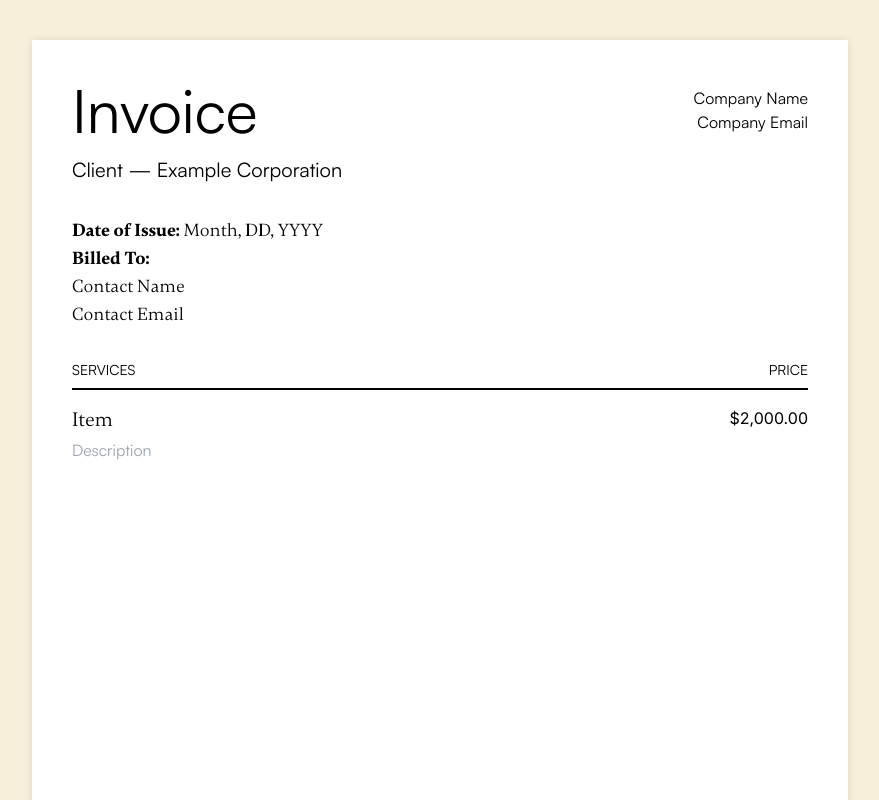
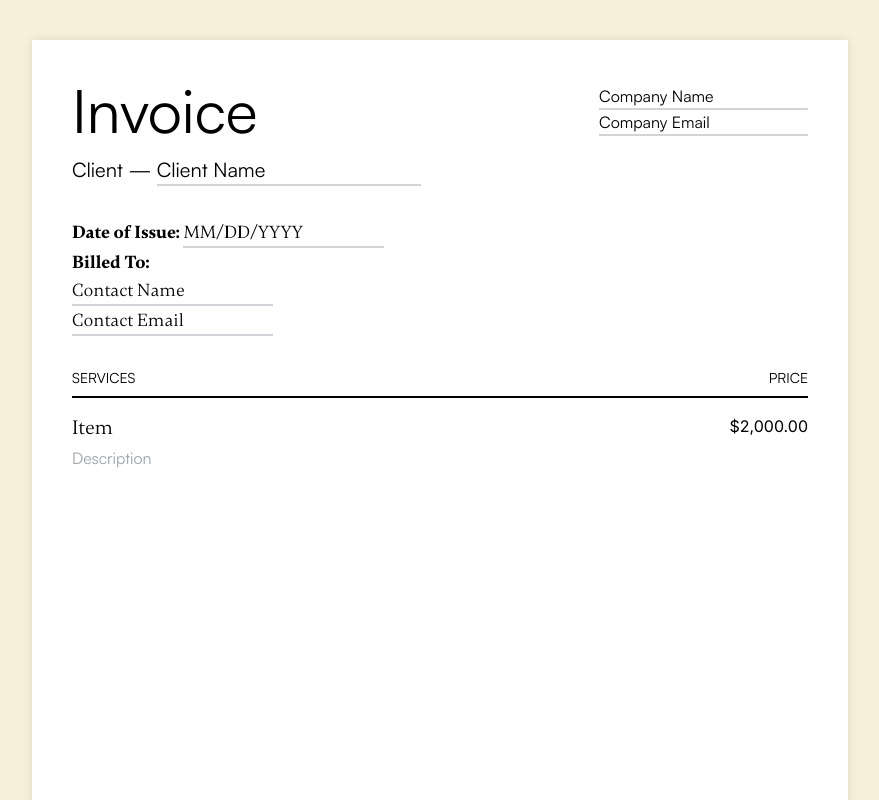
Before and after one commit to sohambasu963/Invoicer, a Next.js app in the folder client/: page / in a window 1280 px wide. Shown: the top 800 px of the page, without its empty margins (200-1079 px from the left). Built offline with nearby package versions, Linux system fonts and the light colour scheme.

Commit message:
updated invoice with editable fields

```diff
--- a/client/src/components/InvoiceTemplate.tsx
+++ b/client/src/components/InvoiceTemplate.tsx
@@ -1,4 +1,38 @@
+'use client';
+import React, { useState } from 'react';
+
 export default function InvoiceTemplate() {
+  const [clientName, setClientName] = useState('Client Name');
+  const [companyName, setCompanyName] = useState('Company Name');
+  const [companyEmail, setCompanyEmail] = useState('Company Email');
+  const [issueDate, setIssueDate] = useState('MM/DD/YYYY');
+  const [contactName, setContactName] = useState('Contact Name');
+  const [contactEmail, setContactEmail] = useState('Contact Email');
+
+  const handleClientNameChange = (event: React.ChangeEvent<HTMLInputElement>) => {
+    setClientName(event.target.value);
+  };
+
+  const handleCompanyNameChange = (event: React.ChangeEvent<HTMLInputElement>) => {
+    setCompanyName(event.target.value);
+  };
+
+  const handleCompanyEmailChange = (event: React.ChangeEvent<HTMLInputElement>) => {
+    setCompanyEmail(event.target.value);
+  };
+
+  const handleIssueDateChange = (event: React.ChangeEvent<HTMLInputElement>) => {
+    setIssueDate(event.target.value);
+  };
+
+  const handleContactNameChange = (event: React.ChangeEvent<HTMLInputElement>) => {
+    setContactName(event.target.value);
+  };
+
+  const handleContactEmailChange = (event: React.ChangeEvent<HTMLInputElement>) => {
+    setContactEmail(event.target.value);
+  };
+
   return (
     <div
       className="bg-white p-10 flex flex-col justify-between"
@@ -12,25 +46,61 @@ export default function InvoiceTemplate() {
       <header className="flex justify-between items-center">
         <h1 className="text-6xl font-satoshi-variable font-bold">Invoice</h1>
         <div className="text-right">
-          <p className="font-satoshi-variable text-md">Company Name</p>
-          <p className="font-satoshi-variable text-mds">Company Email</p>
+          <input
+            type="text"
+            value={companyName}
+            onChange={(e) => setCompanyName(e.target.value)}
+            className="font-satoshi-variable text-md inline-block border-b-2 border-gray-300"
+          />
+          <br />
+          <input
+            type="email"
+            value={companyEmail}
+            onChange={(e) => setCompanyEmail(e.target.value)}
+            className="font-satoshi-variable text-md inline-block border-b-2 border-gray-300"
+          />
         </div>
       </header>
 
       <h2 className="text-xl mt-4 font-satoshi-variable font-bold">
-        Client — Example Corporation
+        Client —{' '}
+        <input
+          type="text"
+          value={clientName}
+          onChange={handleClientNameChange}
+          className="inline-block border-b-2 border-gray-300"
+        />
       </h2>
 
       <section className="my-8">
         {/* Client Details */}
         <p className="font-gambetta-variable text-lg">
-          <strong>Date of Issue:</strong> Month, DD, YYYY
+          <strong>Date of Issue:</strong>{' '}
+          <input
+            type="text"
+            value={issueDate}
+            onChange={(e) => setIssueDate(e.target.value)}
+            className="font-gambetta-variable text-lg inline-block border-b-2 border-gray-300"
+          />
         </p>
+
         <p className="font-gambetta-variable text-lg">
           <strong>Billed To:</strong>
         </p>
-        <p className="font-gambetta-variable text-lg">Contact Name</p>
-        <p className="font-gambetta-variable text-lg">Contact Email</p>
+
+        <input
+          type="text"
+          value={contactName}
+          onChange={(e) => setContactName(e.target.value)}
+          className="font-gambetta-variable text-lg inline-block border-b-2 border-gray-300"
+        />
+        <br />
+        <input
+          type="email"
+          value={contactEmail}
+          onChange={(e) => setContactEmail(e.target.value)}
+          className="font-gambetta-variable text-lg inline-block border-b-2 border-gray-300"
+        />
       </section>
 
       <section className="flex-grow">
@@ -54,7 +124,6 @@ export default function InvoiceTemplate() {
               <p className="text-md">$2,000.00</p>
             </div>
           </div>
-
         </div>
       </section>
 
```
